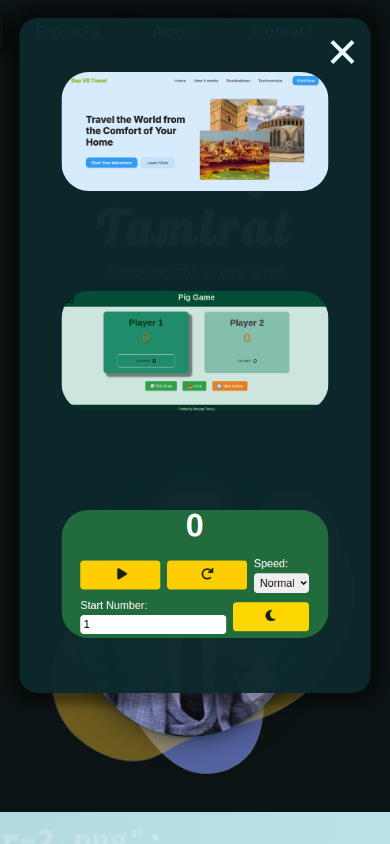
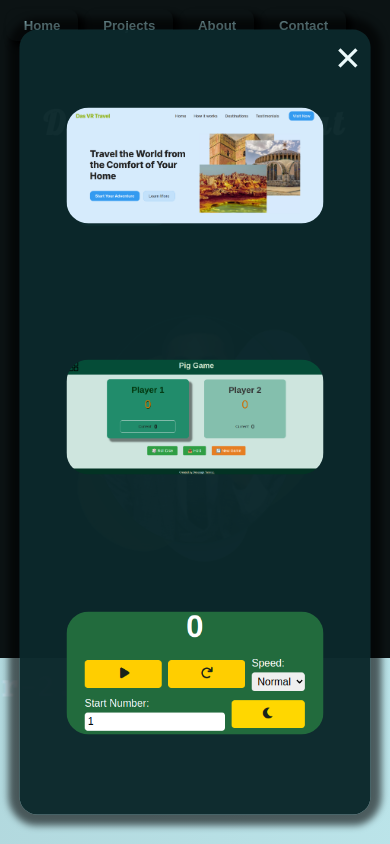
Before and after one commit to DesalegnTamirat/personal-website, a React (Vite) app: page / in a window 390 px wide. Both pictures are taken after a click on the item "Projects". Shown: the top 844 px of the page. Built offline with nearby package versions, Linux system fonts and the light colour scheme.

Commit message:
making the website responsive using media-queries, flex, grid and other relative measurements

```diff
--- a/src/components/Contact.jsx
+++ b/src/components/Contact.jsx
@@ -1,11 +1,4 @@
 const Contact = () => {
-  const contactDetails = [
-    {
-      icon: "something",
-      title: "telephone",
-      info: "+251979474672",
-    },
-  ];
   return (
     <section id="contact-section">
       <h2>My Contacts</h2>
@@ -15,7 +8,7 @@ const Contact = () => {
           <div className="icon"><ion-icon name="call-outline"></ion-icon></div>
           <h3>Telephone</h3>
           <a href="#">
-            <p>Call me</p>
+            Call me
           </a>
         </div>
         <div className="contact">
@@ -24,7 +17,7 @@ const Contact = () => {
           </div>
           <h3>Email</h3>
           <a href="#">
-            <p>Email me</p>
+            Email me
           </a>
         </div>
         <div className="contact">
@@ -33,7 +26,7 @@ const Contact = () => {
           </div>
           <h3>Git</h3>
           <a href="#">
-            <p>Git me</p>
+            Git me
           </a>
         </div>
         <div className="contact">
@@ -42,7 +35,7 @@ const Contact = () => {
           </div>
           <h3>Linkdin</h3>
           <a href="#">
-            <p>Link me</p>
+            Link me
           </a>
         </div>
       </div>
--- a/src/index.css
+++ b/src/index.css
@@ -73,7 +73,7 @@ header {
   padding: 1.2rem 2.4rem;
   border-radius: 10px;
   color: #b1e9f1;
-  box-shadow: 0.5rem 0.5rem 1rem rgba(0, 0, 0, 0.5);
+  box-shadow: 0.8rem 0.8rem 1rem #000;
 }
 
 .nav a::before {
@@ -95,30 +95,29 @@ header {
 
 /* Projects */
 .projects {
-  display: flex;
   position: absolute;
   top: 50%;
   left: 50%;
   transform: translate(-50%, -50%);
-  width: 100%;
-  height: 100vh;
-  box-shadow: 0 0 1rem 1.2rem rgba(0, 0, 0, 0.4);
-  border-radius: 2rem;
+  width: 90%;
+  min-height: 90vh;
+  height: 93vh;
+  max-width: 120rem;
+  margin: auto;
+  box-shadow: 0 0 1rem 1.5rem rgba(0, 0, 0, 0.6);
+  border-radius: 2.4rem;
+  display: flex;
   flex-direction: column;
-  width: 90%;
-  max-width: 110rem;
-  margin: auto;
+  justify-content: center;
+  align-items: center;
   gap: 1rem;
   background-color: #0c282cf9;
-  padding: 1rem;
-  height: 93vh;
-  align-items: center;
-  justify-content: center;
+  padding: 2rem;
 }
 .projects a {
   display: block;
   width: 80%;
-  max-width: 40rem;
+  max-width: 50rem;
   margin: auto;
   border-radius: 3rem;
   transition: all 300ms;
@@ -157,19 +156,16 @@ header {
   align-items: center;
   justify-items: center;
   padding: 8rem;
+  padding-right: 6rem;
   gap: -2rem;
   overflow: hidden;
   max-width: 140rem;
   margin: auto;
 }
 
-.hero-content {
-
-}
-
 .hero-content h2 {
   font-family: "Lobster";
-  font-size: 5.4rem;
+  font-size: 6rem;
   letter-spacing: 0.6rem;
   color: #eee;
   font-weight: 900;
@@ -326,12 +322,13 @@ header {
 
 
 #about-section p {
-  font-size: 2rem;
+  max-width: 120rem;
+  font-size: 1.9rem;
   color: #252525;
   margin: 0;
   text-align: left;
   line-height: 1.4;
-  padding: 0 10rem;
+  padding: 0 12rem;
 }
 
 #about-section .cta-btn {
@@ -368,7 +365,7 @@ header {
   max-width: 130rem;
   margin: auto;
   min-height: 100vh;
-  padding: 6rem;
+  padding: 4rem 10rem;
   text-align: center;
 }
 
@@ -380,18 +377,18 @@ header {
 }
 
 #contact-section hr {
-  margin-bottom: 8rem;
+  margin-bottom: 7rem;
 }
 
 .contact-details {
   display: grid;
   grid-template-columns: 1fr 1fr 1fr 1fr;
-  gap: 2rem;
+  gap: 3.5rem;
 }
 
 .contact-details .contact {
   width: 100%;
-  min-height: 60vh;
+  min-height: 61vh;
   background-color: #104147;
   border-radius: 20px;
   transition: all 0.4s ease-in;
@@ -405,28 +402,26 @@ header {
 
 .contact-details .icon {
   font-size: 6rem;
-  color: white;
+  color: #28c9df;
   margin-bottom: 1rem;
 }
 
 .contact-details h3 {
   font-size: 3rem;
-  font-weight: 600;
-  margin-bottom: 8rem;
-}
-
-.contact-details p {
-  font-size: 1.6rem;
+  color: #121212;
+  margin-bottom: 6.5rem;
 }
 
 .contact-details a {
+  font-size: 2.2rem;
+  font-weight: 700;
   text-decoration: none;
   border: none;
   padding: 0.5rem 1rem;
-  color: #15bdd3;
+  color: #26e6ff;
   border-radius: 10px;
   transition: all 0.5s;
-  outline: 0 dashed #28c9df;
+  outline: 0 dashed #12b5ca;
 }
 
 .contact-details a:hover {
@@ -436,58 +431,125 @@ header {
 
 
 /* media queries */
-@media (max-width: 75em) {
+
+@media(max-width: 75em) {
   html {
-    font-size: 55%;
+    font-size: 56%;
   }
 
-  .contact-details {
-    grid-template-columns: 1fr 1fr;
-    padding: 10rem;
-    gap: 5rem;
+  .hero-section {
+    grid-template-columns: 1.8fr 1fr;
+    padding-right: 12rem;
+    padding-left: 2rem;
   }
 
+  .hero-section .hero-image {
+    transform: scale(0.9);
+  }
+
+
+
+  .contact-details {
+    gap: 2.5rem;
+  }
+
+  .contact-details .contact {
+    padding: 6rem 4rem;
+  }
+
+  #contact-section {
+    padding: 4rem 10rem;
+  }
 }
 
-@media (max-width: 66em) {
+@media(max-width: 63em) {
   html {
-    font-size: 57%;
+    font-size: 50%;
   }
   .hero-section {
     grid-template-columns: 1fr;
-    gap: 7rem;
+    padding: 5rem 0;
   }
 
   .hero-section .hero-content {
     text-align: center;
   }
 
-  .hero-content .cta-btns {
-    justify-content: center;
+  h2 {
+    font-size: 5.2rem !important;
   }
 
-  .hero-image .profile-picture {
-    width: 95%;
-    max-height: 60vh;
+  .cta-btns {
+    align-items: center;
+    justify-content: center;
+    margin: 4rem 0 2rem;
+  }
+
+  .hero-section .hero-image {
+    transform: scale(0.75);
+  }
+
+  .contact-details {
+    grid-template-columns: 1fr 1fr;
+    max-width: 60rem;
+    margin: auto;
+    gap: 2rem 8rem;
+  }
+}
+
+@media (max-width: 50em) {
+  html {
+    font-size: 46%;
+  }
+
+  .cta-btns {
+    margin-bottom: 0;
+  }
+  .hero-section .hero-image {
+    transform: scale(0.65);
+  }
+
+  #about-section p {
+    padding: 0 4rem;
+  }
+
+  .contact-details {
+    gap: 2rem 4rem;
+  }
+}
+
+@media (max-width: 38em) {
+  h2 {
+    font-size: 4.5rem !important;
+  }
+
+  .hero-section .hero-content {
+    padding: 2rem 4rem;
+  }
+
+  .cta-btns {
+    margin-bottom: 0;
+  }
+  .hero-section .hero-image {
+    transform: scale(0.6);
+  }
+
+  #about-section h3 {
+    font-size: 2.5rem;
+  }
+  #about-section p {
+    padding: 0 0.5rem;
+    font-size: 1.5rem;
+  }
+
+  #contact-section {
+    padding: 6rem 8rem;
   }
 
   .contact-details {
     grid-template-columns: 1fr;
-  }
-
-  #about-section p {
-    padding: 3.5rem;
+    max-width: 30rem;
+    padding: 1rem;
+    gap: 3rem;
   }
 }
-
-@media (max-width: 40em) {
-  .projects {
-    top: 2rem;
-    transform: translate(-50%, 0%);
-    height: 80vh;
-  }
-
-  #about-section p {
-    padding: 0;
-  }
-}
```
